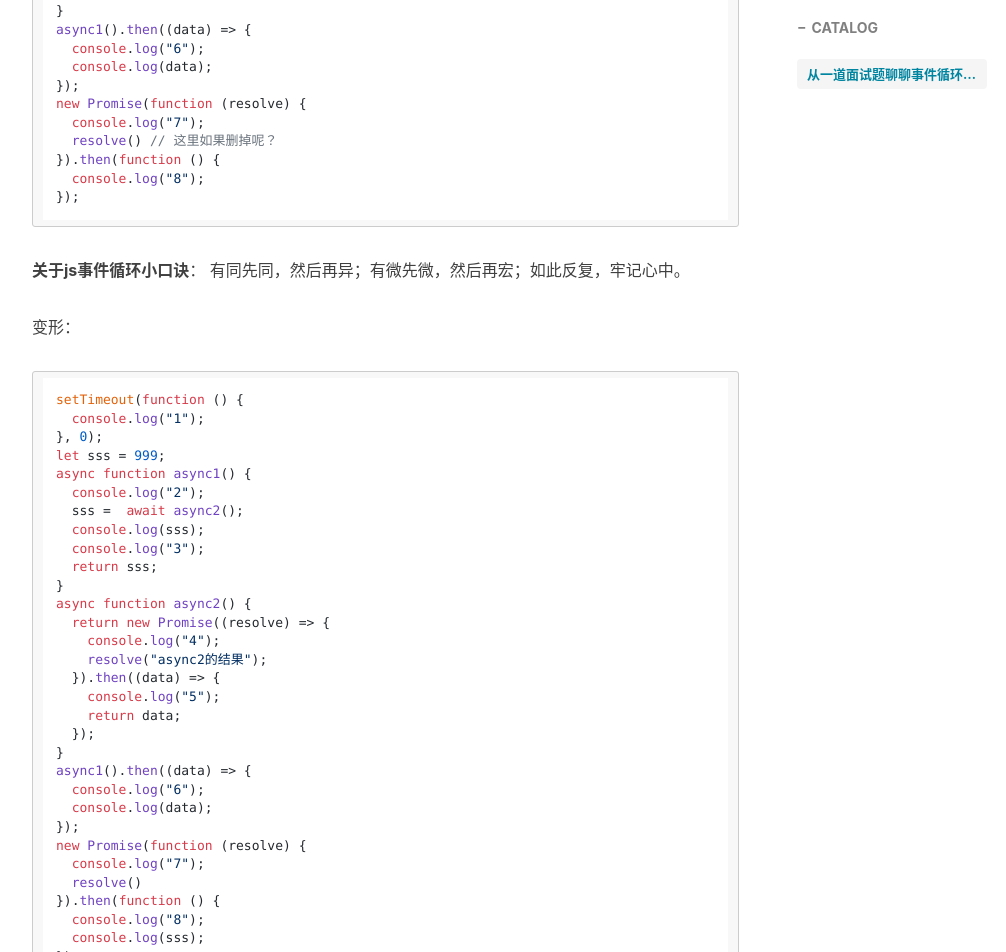
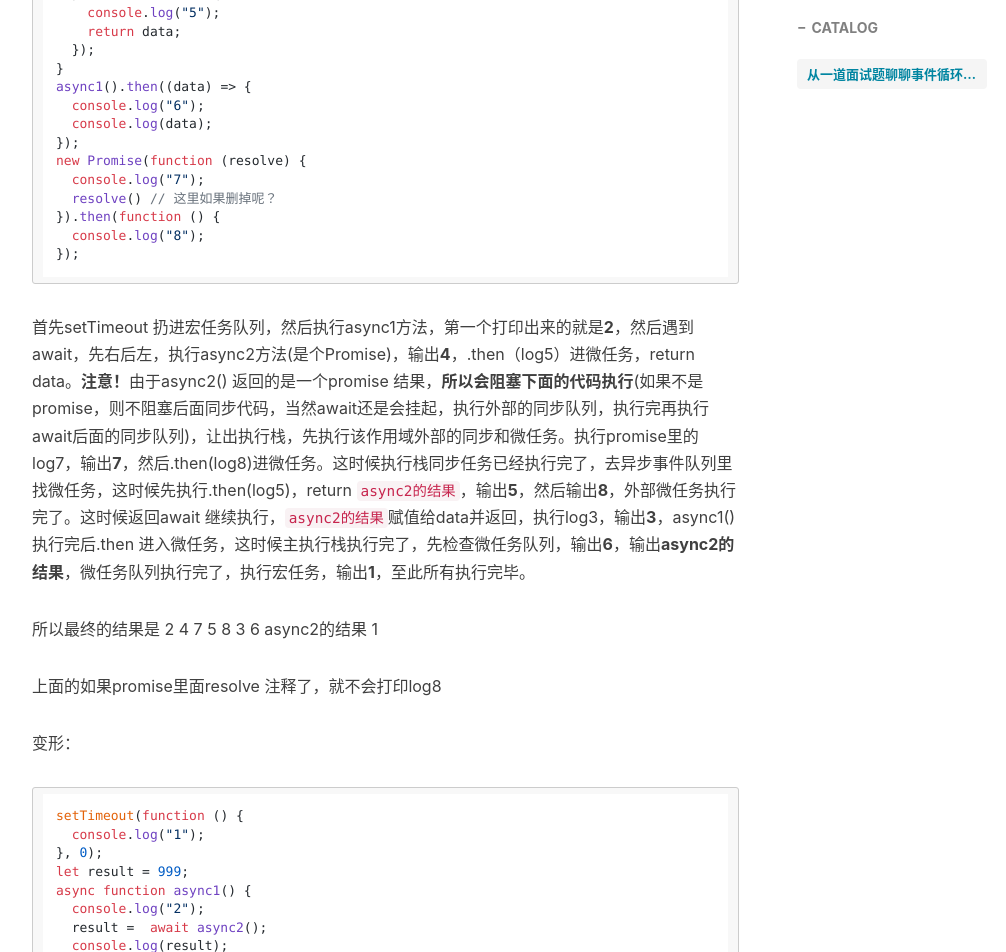
Before and after one commit to mountain410/m-blog, a Jekyll site: the page built from _posts/2021-9-14-js事件循环.md, in a window 1280 px wide and 1400 px high, scrolled down 1009 px. Shown: the top 952 px of the window, without its empty margins (233-1239 px from the left). Built offline with Jekyll 4.4.1, drawn with Linux system fonts in a browser that asks for light colours; nearby versions of some CDN libraries; comment, search, counter and statistics services are not loaded; some of the changed text lies outside the part shown.

Commit message:
update事件循环

````diff
--- a/_posts/2021-9-14-js事件循环.md
+++ b/_posts/2021-9-14-js事件循环.md
@@ -9,6 +9,8 @@ tags:
 ---
 
 ## 从一道面试题聊聊事件循环中各任务执行顺序
+
+**关于js事件循环小口诀**： 有同先同，然后再异；有微先微，然后再宏；如此反复，牢记心中。
 
 某大厂面试题：
 
@@ -43,7 +45,13 @@ new Promise(function (resolve) {
 });
 ```
 
-**关于js事件循环小口诀**： 有同先同，然后再异；有微先微，然后再宏；如此反复，牢记心中。
+首先setTimeout 扔进宏任务队列，然后执行async1方法，第一个打印出来的就是**2**，然后遇到await，先右后左，执行async2方法(是个Promise)，输出**4**，.then（log5）进微任务，return data。**注意！**由于async2() 返回的是一个promise 结果，**所以会阻塞下面的代码执行**(如果不是promise，则不阻塞后面同步代码，当然await还是会挂起，执行外部的同步队列，执行完再执行await后面的同步队列)，让出执行栈，先执行该作用域外部的同步和微任务。执行promise里的log7，输出**7**，然后.then(log8)进微任务。这时候执行栈同步任务已经执行完了，去异步事件队列里找微任务，这时候先执行.then(log5)，return `async2的结果`，输出**5**，然后输出**8**，外部微任务执行完了。这时候返回await 继续执行，`async2的结果`赋值给data并返回，执行log3，输出**3**，async1() 执行完后.then 进入微任务，这时候主执行栈执行完了，先检查微任务队列，输出**6**，输出**async2的结果**，微任务队列执行完了，执行宏任务，输出**1**，至此所有执行完毕。
+
+所以最终的结果是 2 4 7 5 8 3 6 async2的结果 1
+
+上面的如果promise里面resolve 注释了，就不会打印log8
+
+
 
 变形：
 
@@ -51,13 +59,13 @@ new Promise(function (resolve) {
 setTimeout(function () {
   console.log("1");
 }, 0);
-let sss = 999;
+let result = 999;
 async function async1() {
   console.log("2");
-  sss =  await async2();
-  console.log(sss);
+  result =  await async2();
+  console.log(result);
   console.log("3");
-  return sss;
+  return result;
 }
 async function async2() {
   return new Promise((resolve) => {
@@ -77,6 +85,8 @@ new Promise(function (resolve) {
   resolve()
 }).then(function () {
   console.log("8");
-  console.log(sss);
+  console.log(result);
 });
 ```
+
+这个结果就可以看的出来 await 是阻塞了以它向左和向下的所有执行，挂起先执行外部同步和微任务队列（但是宏任务不执行），都执行完了再回来继续后面的执行步骤。
````
Also changed, not shown: other parts of _posts/2021-9-14-js事件循环.md (+1 -1 lines).
